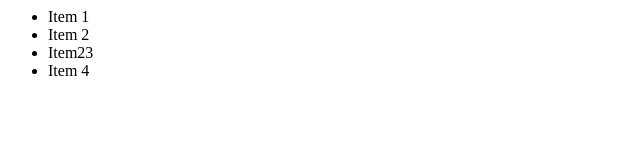
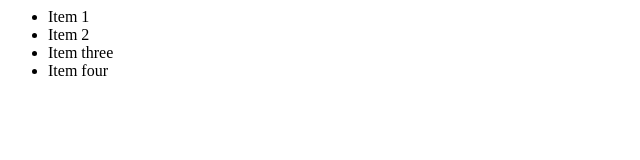
Before and after one commit to JIEdevour/hello-git, a plain HTML site: page index.html in a window 1280 px wide. Shown: the full height of the page, 0-640 px from the left. Drawn offline with Linux system fonts and the light colour scheme.

Commit message:
Changed Item 4

```diff
--- a/index.html
+++ b/index.html
@@ -6,8 +6,8 @@
 	<ul>
 		<li>Item 1</li>
 		<li>Item 2</li>
-		<li>Item23</li>
-		<li>Item 4</li>
+		<li>Item three</li>
+		<li>Item four</li>
 	</ul>
 
 </body>
```
